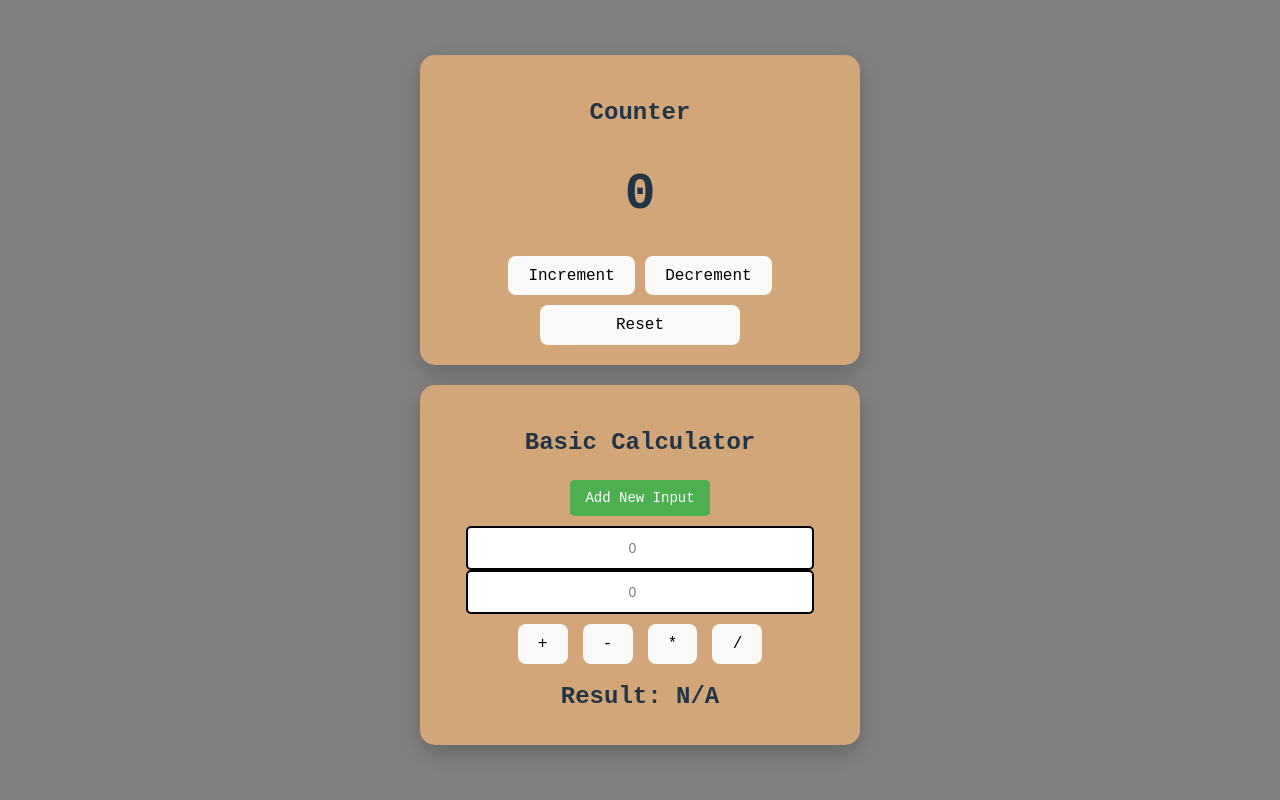
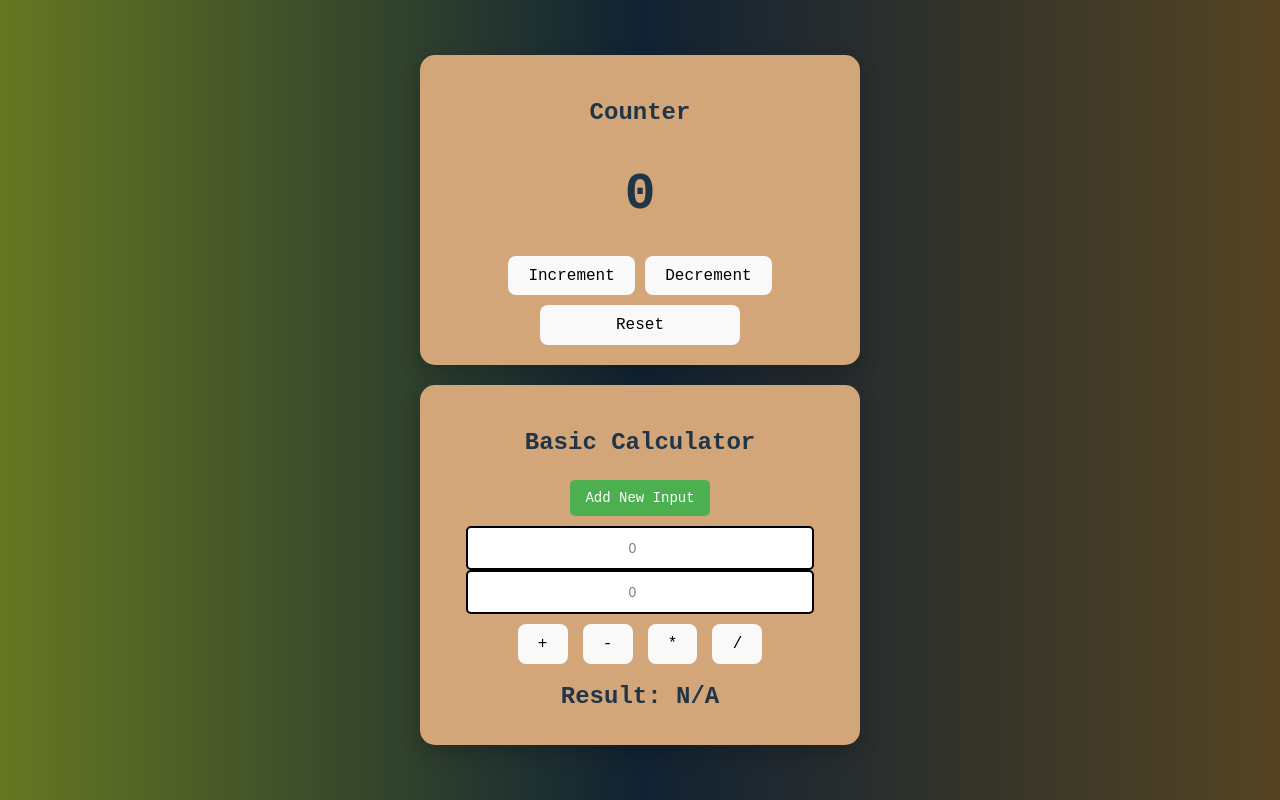
Before and after one commit to kimprjct/Counter-Calculator, a React (Vite) app in the folder my-first-project/: page / in a window 1280 px wide. Built offline with nearby package versions, Linux system fonts and the light colour scheme.

Commit message:
Updated features

```diff
--- a/my-first-project/src/App.css
+++ b/my-first-project/src/App.css
@@ -1,8 +1,7 @@
 
 body {
   font-family: 'Courier New', monospace;
-  background-color: gray;
-  display: flex;
+  background: linear-gradient(90deg, #667722 0%, #112233 50%, #554422 100%);
   justify-content: center;
   min-height: 100vh;
   margin: 0;
```
